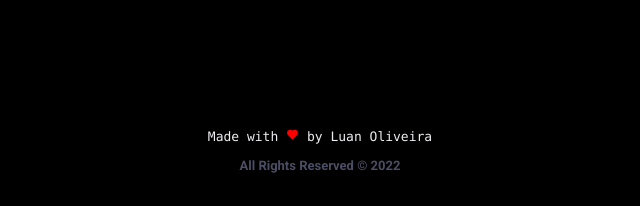
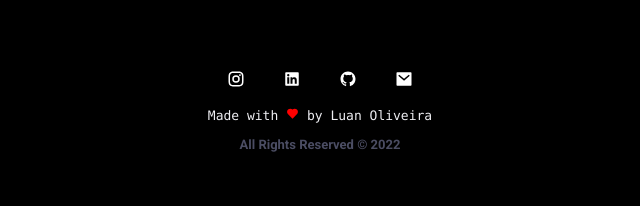
Before and after one commit to luanelioliveira/lluanoliveira.com, a Next.js app: page / in a window 1280 px wide. Shown: the part 591-797 px from the top of the page, without its empty margins (320-960 px from the left). Built offline with nearby package versions, Linux system fonts and the light colour scheme.

Commit message:
refactor: move social icons to down

```diff
--- a/src/pages/index.tsx
+++ b/src/pages/index.tsx
@@ -116,6 +116,8 @@ export default function HomePage() {
         </Box>
 
         <Box>
+          <VStack>
+            <Box>
               <HStack>
                 {profile.socials.map((social) => {
                   return (
@@ -132,17 +134,16 @@ export default function HomePage() {
                 })}
               </HStack>
             </Box>
-
-        <Box>
-          <VStack>
             <Box>
               <Text fontSize="small" as="samp">
                 Made with <Icon as={HeartIcon} color="red" /> by Luan Oliveira
               </Text>
             </Box>
+            <Box>
               <Text fontSize="small" fontWeight="bold" color="gray.600">
                 All Rights Reserved © 2022
               </Text>
+            </Box>
           </VStack>
         </Box>
       </VStack>
```
Lines whose indentation alone changed are shown as unchanged.
